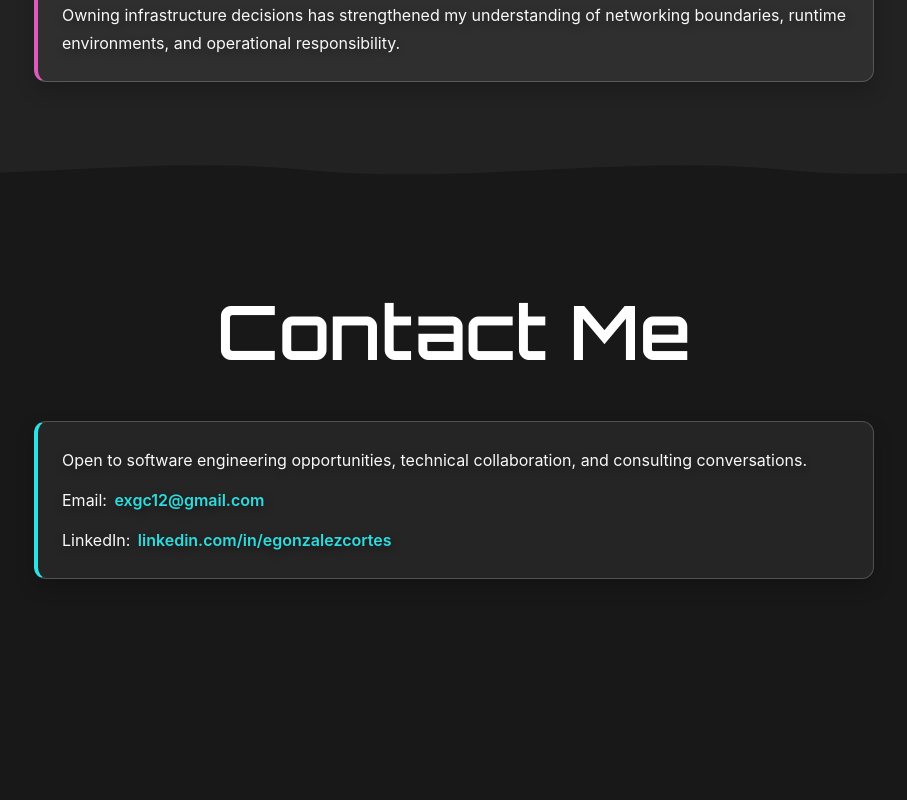
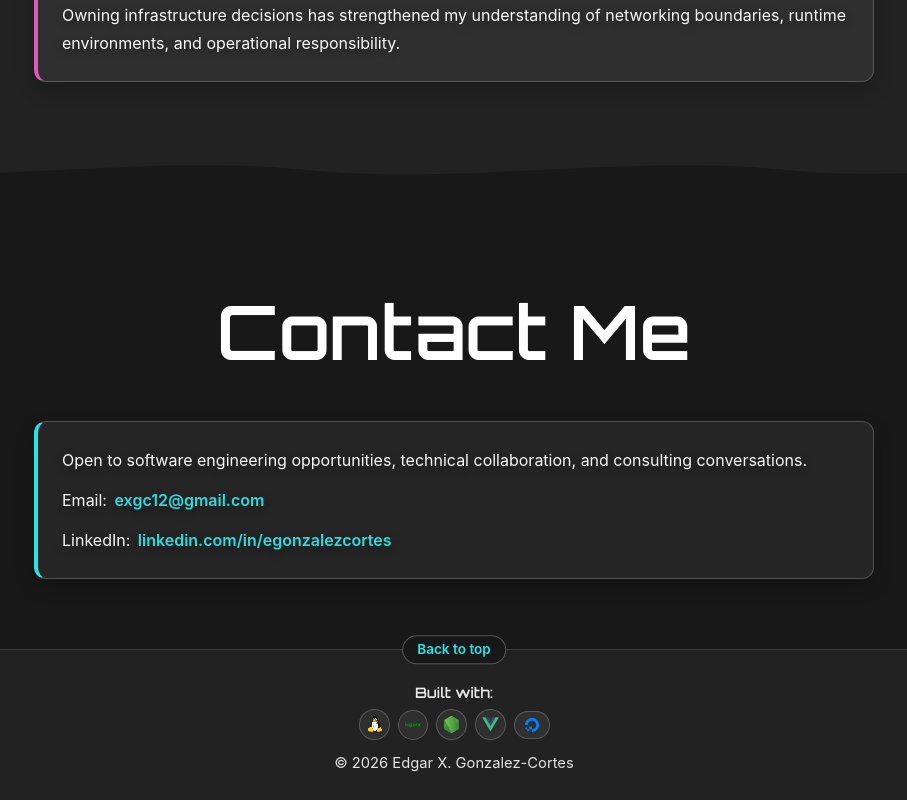
Before and after one commit to egonzalezcortes/web-portfolio, a Vue app: page / in a window 1280 px wide. Shown: the part 3798-4598 px from the top of the page, without its empty margins (186-1093 px from the left). Before the commit the page ends 4447 px from the top, so only its background shows below. Built offline with nearby package versions, Linux system fonts and the light colour scheme; no server answers.

Commit message:
feat: add footer

```diff
--- a/src/App.vue
+++ b/src/App.vue
@@ -11,6 +11,7 @@
     <ProductionSection />
     <SectionWaveDivider top-color="var(--vt-c-black-soft)" bottom-color="var(--vt-c-black)" />
     <ContactSection />
+    <SiteFooter />
   </main>
 </template>
 
@@ -23,4 +24,5 @@ import CompetenciesSection from './components/CompetenciesSection.vue';
 import ExperienceSection from './components/ExperienceSection.vue';
 import ProductionSection from './components/ProductionSection.vue';
 import ContactSection from './components/ContactSection.vue';
+import SiteFooter from './components/SiteFooter.vue';
 </script>
--- /dev/null
+++ b/src/components/SiteFooter.vue
@@ -0,0 +1,125 @@
+<template>
+  <footer class="site-footer">
+    <a href="#home" class="back-to-top" @click.prevent="scrollToTop">Back to top</a>
+
+    <p class="footer-built-with">Built with:</p>
+
+    <div class="footer-tech" aria-label="Built with technologies">
+      <TechBadge v-for="tech in footerTech" :key="tech.label" :icon="tech.icon" :label="tech.label" />
+    </div>
+
+    <p class="footer-text">
+      © {{ currentYear }} Edgar X. Gonzalez-Cortes
+    </p>
+  </footer>
+</template>
+
+<script setup>
+import TechBadge from './TechBadge.vue';
+
+const currentYear = new Date().getFullYear();
+
+const footerTech = [
+  { icon: 'linux', label: 'Linux' },
+  { icon: 'nginx', label: 'Nginx' },
+  { icon: 'nodejs', label: 'Node.js' },
+  { icon: 'vue', label: 'Vue' },
+  { icon: 'digitalocean', label: 'DigitalOcean' }
+];
+
+const scrollToTop = () => {
+  const home = document.querySelector('#home');
+  if (home) {
+    home.scrollIntoView({ behavior: 'smooth', block: 'start' });
+    return;
+  }
+
+  window.scrollTo({ top: 0, behavior: 'smooth' });
+};
+</script>
+
+<style scoped>
+.site-footer {
+  position: relative;
+  background-color: var(--vt-c-black-soft);
+  border-top: 1px solid rgba(255, 255, 255, 0.12);
+  padding: 34px 16px 24px;
+  text-align: center;
+}
+
+.footer-built-with {
+  margin: 0 0 8px;
+  color: rgba(255, 255, 255, 0.9);
+  font-size: 0.9rem;
+  line-height: 1.2;
+  font-weight: 600;
+  font-family: var(--font-display);
+}
+
+.footer-tech {
+  display: flex;
+  justify-content: center;
+  align-items: center;
+  flex-wrap: wrap;
+  gap: 8px;
+  margin-bottom: 12px;
+}
+
+.footer-tech :deep(.tech-badge) {
+  padding: 6px;
+  border-color: rgba(255, 255, 255, 0.2);
+  background: rgba(255, 255, 255, 0.06);
+}
+
+.footer-tech :deep(.tech-label) {
+  display: none;
+}
+
+.back-to-top {
+  position: absolute;
+  top: 0;
+  left: 50%;
+  transform: translate(-50%, -50%);
+  padding: 7px 14px;
+  border-radius: 999px;
+  border: 1px solid rgba(255, 255, 255, 0.26);
+  background-color: rgba(24, 24, 24, 0.94);
+  color: var(--accent-cyan);
+  font-size: 0.85rem;
+  font-weight: 600;
+  line-height: 1;
+  text-decoration: none;
+}
+
+.footer-text {
+  margin: 0;
+  color: rgba(255, 255, 255, 0.88);
+  font-size: 0.92rem;
+  line-height: 1.6;
+}
+
+.back-to-top:hover {
+  text-decoration: underline;
+}
+
+@media (max-width: 562px) {
+  .site-footer {
+    padding: 32px 14px 22px;
+  }
+
+  .footer-tech {
+    gap: 6px;
+    margin-bottom: 10px;
+  }
+
+  .footer-text {
+    font-size: 0.86rem;
+    line-height: 1.7;
+  }
+
+  .back-to-top {
+    font-size: 0.8rem;
+    padding: 7px 12px;
+  }
+}
+</style>
```
